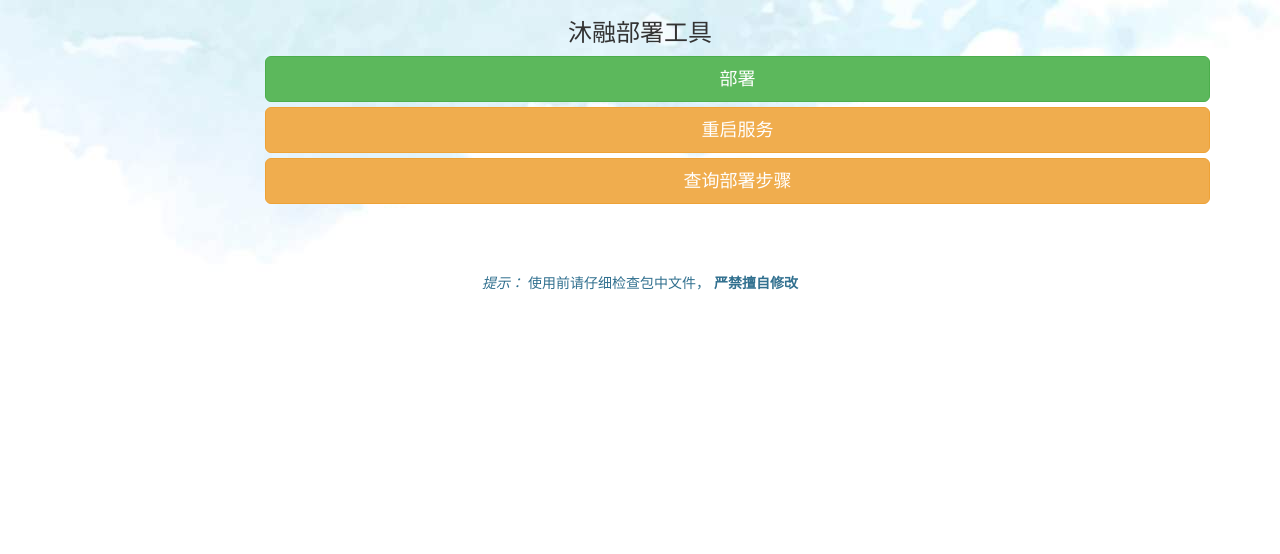
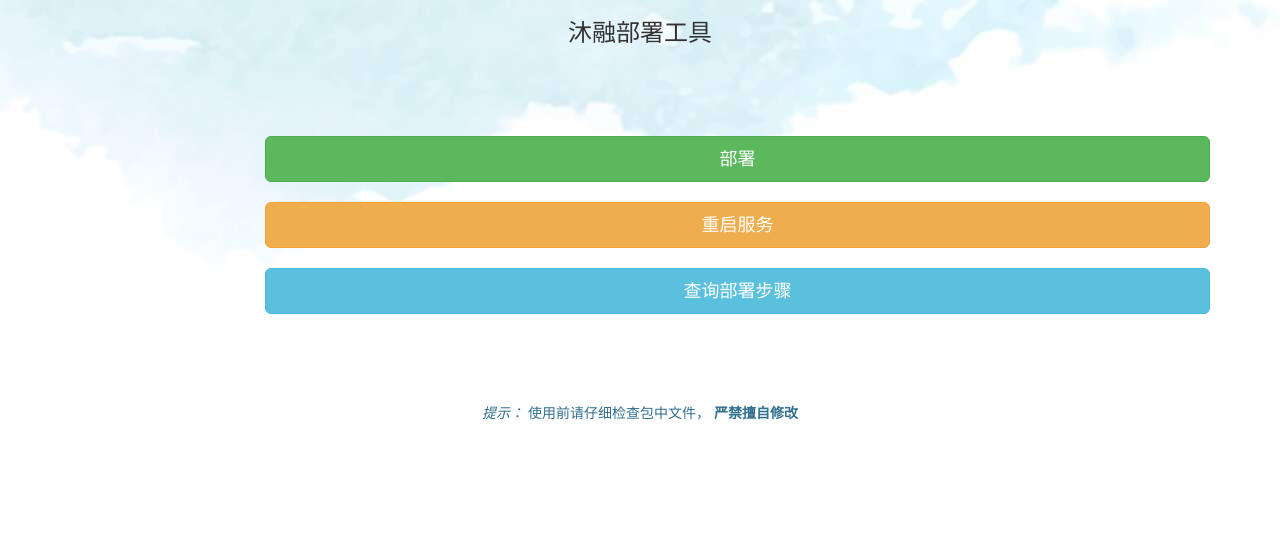
Before and after one commit to rivest829/DeploySystem, a Django app: template templates/deploy.html in a window 1280 px wide. Shown: the top 554 px of the page. Run offline with Django 3.2, Linux system fonts and the light colour scheme; the template is opened without the code that fills it, so the values that code supplies are empty; some libraries are stand-ins or nearby versions.

Commit message:
beta1.8.4 deploy.html样式改进

```diff
--- a/templates/deploy.html
+++ b/templates/deploy.html
@@ -19,12 +19,13 @@
             <h3 class="text-center">
 				沐融部署工具
 			</h3>
+             <br> <br> <br> <br>
             <form class="form-horizontal" role="form" action="/deploy/" method="post" enctype="multipart/form-data">
                 <div class="form-group" >
 					<div class="col-sm-offset-2 col-sm-10">
-                        <input type="submit" value="部署" name="upload" class="btn btn-block btn-lg btn-success"></input>
-                        <input type="submit" value="重启服务" name="execute" class="btn btn-lg btn-block btn-warning"></input>
-                        <input type="submit" value="查询部署步骤" name="stepResponse" class="btn btn-lg btn-block btn-warning"></input>
+                        <input type="submit" value="部署" name="upload" class="btn btn-block btn-lg btn-success"></input> <br>
+                        <input type="submit" value="重启服务" name="execute" class="btn btn-lg btn-block btn-warning"></input> <br>
+                        <input type="submit" value="查询部署步骤" name="stepResponse" class="btn btn-lg btn-block btn-info"></input> <br>
 
 					</div>
 				</div>
```
